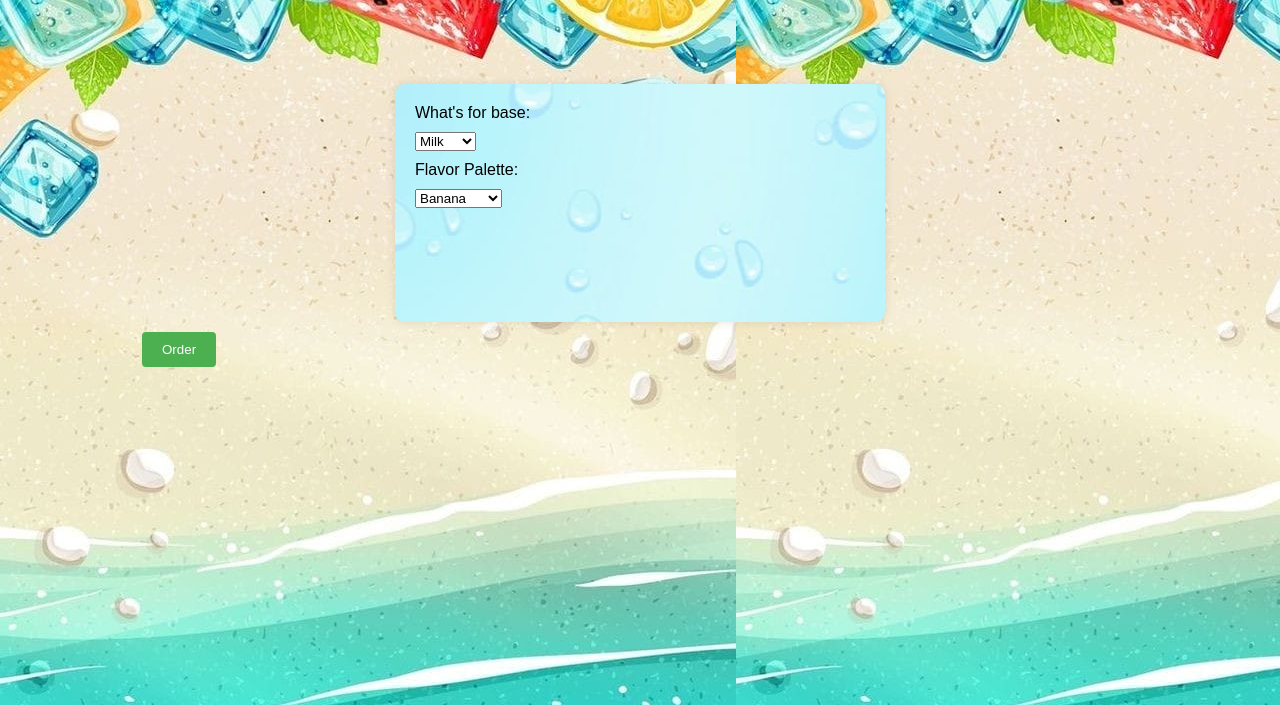
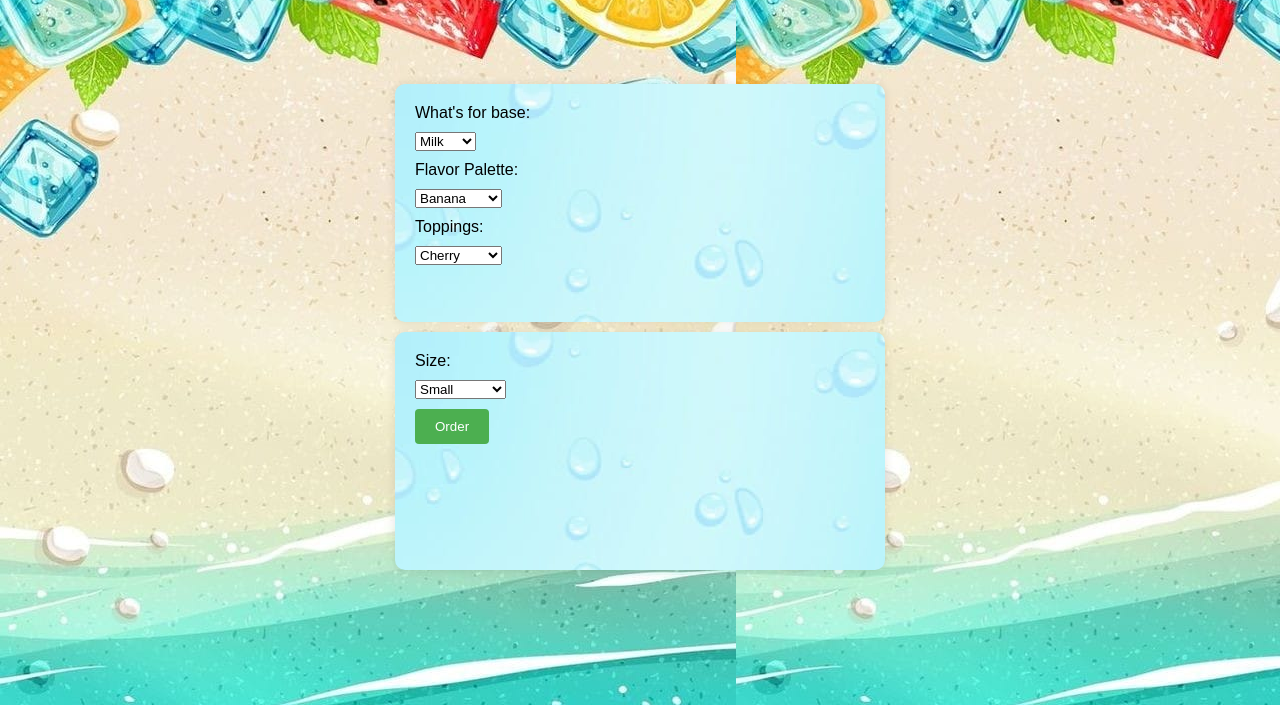
Before and after one commit to kashishbhatejaaa/assignment-2, a plain HTML site: page index.html in a window 1280 px wide. Shown: the part 95-800 px from the top of the page. Drawn offline with Linux system fonts and the light colour scheme.

Commit message:
index.html

```diff
--- a/index.html
+++ b/index.html
@@ -10,7 +10,7 @@
     <background-img src ="s2.jpg">
     <h1>"Create Your Taste: Smoothie Symphony"</h1>
     <form id="smoothie-form">
-        <!-- Ingredient selection options -->
+        <!-- Options for ingredients -->
 
         <div class="container">
             <div>
@@ -32,10 +32,33 @@
 
         </select>
     </div>
+    <div>
+        <label for="fruit">Toppings:</label>
+        <select id="toppings" name="toppings">
+                <option value="cherry">Cherry</option>
+                <option value="mango">Mango</option>
+                <option value="pineapple">Pineapple</option>
+                <option value="blueberry">Blueberry</option>
+                <option value="strawberry">Strawberry</option>
+        </select>
+
     </div>
+    </div>
+    <div class="container">
+        <div>
 
+        <label for="size">Size:</label>
+        <select id="size" name="size">
+            <option value="small">Small</option>
+            <option value="medium">Medium</option>
+            <option value="large">Large</option>
+            <option value="extra large">Extra Large</option>
+        </select>
+        </div>
 
+        <div>
         <button type="submit">Order</button>
+        </div>
     </form>
 
     <div id="smoothie-description"></div>
```
